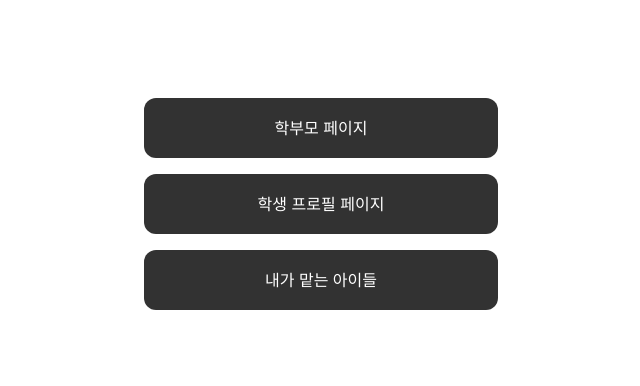
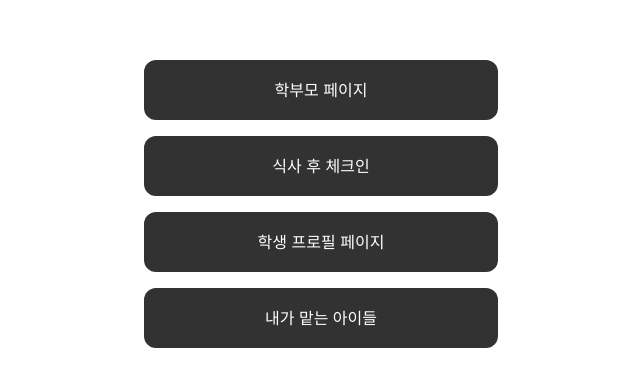
Before and after one commit to dandicare/doedorok, a Next.js app in the folder apps/web/: page / in a window 1280 px wide. Shown: the part 196-582 px from the top of the page, without its empty margins (319-959 px from the left). Built offline with nearby package versions, Linux system fonts and the light colour scheme; a web font is replaced by a local one.

Commit message:
feat: 누락 추가

```diff
--- a/apps/web/app/page.tsx
+++ b/apps/web/app/page.tsx
@@ -14,6 +14,14 @@ export default function Home(): React.JSX.Element {
       navigateNative("parent/morning-checkin");
     } else {
       router.push("/parent/morning-checkin");
+    }
+  }, [router]);
+
+  const onGoParentAfterMealCheckin = useCallback(() => {
+    if (isInReactNativeWebView()) {
+      navigateNative("parent/after-meal-checkin");
+    } else {
+      router.push("/parent/after-meal-checkin");
     }
   }, [router]);
 
@@ -36,6 +44,7 @@ export default function Home(): React.JSX.Element {
   return (
     <main className="min-h-screen w-full flex flex-col gap-4 items-center justify-center p-6">
       <Button onClick={onGoParentMorningCheckin}>학부모 페이지</Button>
+      <Button onClick={onGoParentAfterMealCheckin}>식사 후 체크인</Button>
       <Button onClick={onGoStudentProfile}>학생 프로필 페이지</Button>
       <Button onClick={onGoTeacherStudents}>내가 맡는 아이들</Button>
     </main>
```
